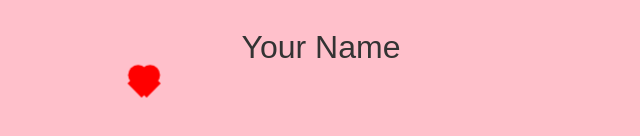
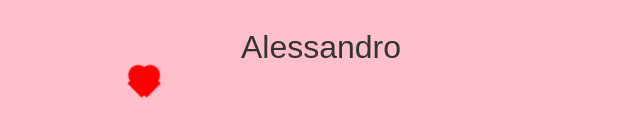
Before and after one commit to Error404Hacked/Remi, a plain HTML site: page index.html in a window 1280 px wide. Both pictures are taken after a click on the button "Click me!". Shown: the part 534-670 px from the top of the page, 319-959 px from the left. Drawn offline with Linux system fonts and the light colour scheme.

Commit message:
Update index.html

```diff
--- a/index.html
+++ b/index.html
@@ -13,7 +13,7 @@
             <p>You are the love of my life, and I am so grateful to have you by my side.</p>
             <p>Thank you for being my everything.</p>
             <p>Love always,</p>
-            <p>Your Name</p>
+            <p>Alessandro</p>
         </div>
 
     </div>
```
